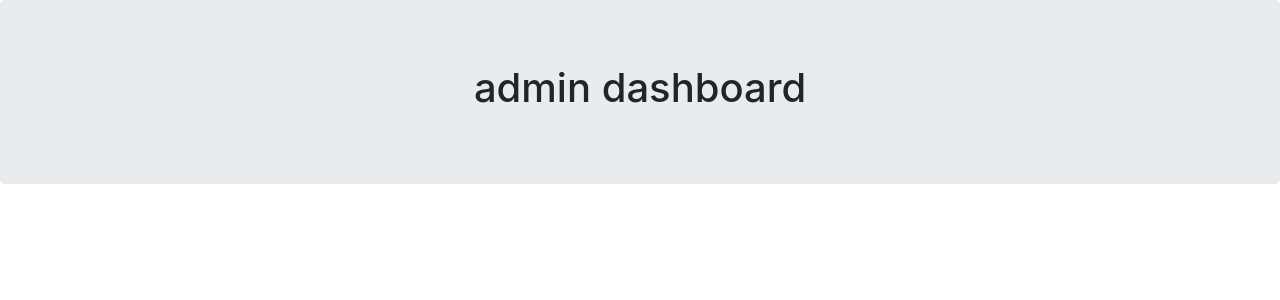
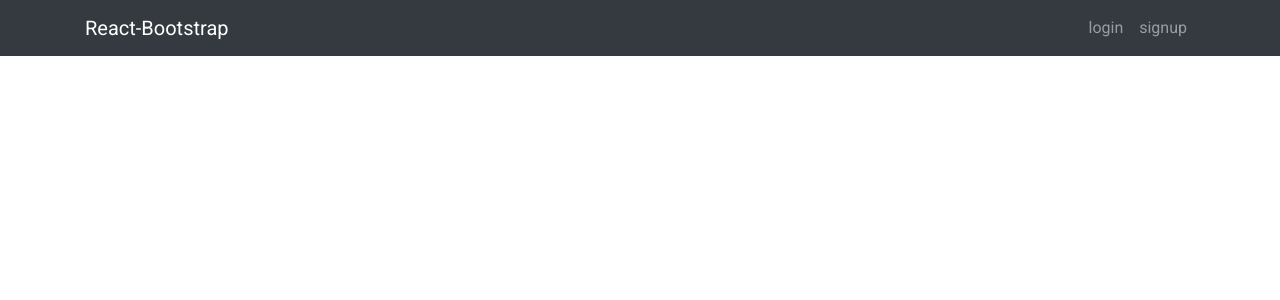
Before and after one commit to obi3965/eccomerce-Rest-Api, a React (Create React App) app in the folder front-end/admin-app/: page / in a window 1280 px wide. Shown: the top 300 px of the page. Built offline with nearby package versions, Linux system fonts and the light colour scheme.

Commit message:
front end commits

```diff
--- a/front-end/admin-app/src/App.js
+++ b/front-end/admin-app/src/App.js
@@ -1,13 +1,22 @@
 import React from 'react';
-import { Jumbotron } from 'react-bootstrap'
+import{ BrowserRouter as Router, Route, Switch } from 'react-router-dom';
 import './App.css';
+import Home from './containers/Home';
+import Signin from './containers/Signin';
+import Signup from './containers/Signup';
+
 
 function App() {
   return (
+
     <div className="App">
-      <Jumbotron>
-        <h1>admin dashboard</h1>
-      </Jumbotron>
+    <Router>
+      <Switch>
+        <Route path="/" exact component={Home}></Route>
+        <Route path="/signin" component={Signin}></Route>
+        <Route path="/signup" component={Signup}></Route>
+      </Switch>
+    </Router>
     </div>
   );
 }
--- /dev/null
+++ b/front-end/admin-app/src/components/Header/index.js
@@ -0,0 +1,24 @@
+import React from "react";
+
+import { Nav, Navbar, Container,NavLink  } from "react-bootstrap";
+const Header = (props) => {
+  return (
+    <Navbar collapseOnSelect expand="lg" bg="dark" variant="dark">
+      <Container>
+        <Navbar.Brand href="#home">React-Bootstrap</Navbar.Brand>
+        <Navbar.Toggle aria-controls="responsive-navbar-nav" />
+        <Navbar.Collapse id="responsive-navbar-nav">
+          <Nav className="mr-auto">
+
+          </Nav>
+          <Nav>
+            <NavLink to="/signin">login</NavLink>
+            <NavLink to="/signup">signup</NavLink>
+          </Nav>
+        </Navbar.Collapse>
+      </Container>
+    </Navbar>
+  );
+};
+
+export default Header;
--- /dev/null
+++ b/front-end/admin-app/src/components/Layout/index.js
@@ -0,0 +1,18 @@
+import React from 'react';
+
+import Header from '../Header'
+import { Container } from 'react-bootstrap';
+const Layout = (props )=> {
+    return (
+        <>
+          <Header />
+          <Container>
+            {props.child}
+          </Container>
+
+        </>
+    )
+};
+
+
+export default Layout;
--- /dev/null
+++ b/front-end/admin-app/src/containers/Home/index.js
@@ -0,0 +1,18 @@
+import React from 'react'
+import { Button, Jumbotron } from 'react-bootstrap'
+import Layout from '../../components/Layout';
+
+const Home= (props) => {
+    return (
+        <div className="app">
+        <Layout>
+            <Jumbotron>
+                hi
+            </Jumbotron>
+             <Button variant="primary">Primary</Button>
+        </Layout>
+        </div>
+    )
+}
+
+export default Home;
--- /dev/null
+++ b/front-end/admin-app/src/containers/Signin/index.js
@@ -0,0 +1,12 @@
+import React from 'react'
+import Layout from '../../components/Layout';
+
+const Signin = (props) => {
+    return (
+        <Layout>
+            signin
+        </Layout>
+    )
+}
+
+export default Signin;
--- /dev/null
+++ b/front-end/admin-app/src/containers/Signup/index.js
@@ -0,0 +1,11 @@
+import React from 'react'
+
+const Signup = (props) => {
+    return (
+        <div>
+            signup
+        </div>
+    )
+}
+
+export default Signup;
--- a/front-end/admin-app/src/index.css
+++ b/front-end/admin-app/src/index.css
@@ -1,8 +1,6 @@
 body {
   margin: 0;
-  font-family: -apple-system, BlinkMacSystemFont, 'Segoe UI', 'Roboto', 'Oxygen',
-    'Ubuntu', 'Cantarell', 'Fira Sans', 'Droid Sans', 'Helvetica Neue',
-    sans-serif;
+  font-family: 'Roboto', sans-serif;
   -webkit-font-smoothing: antialiased;
   -moz-osx-font-smoothing: grayscale;
 }
```
